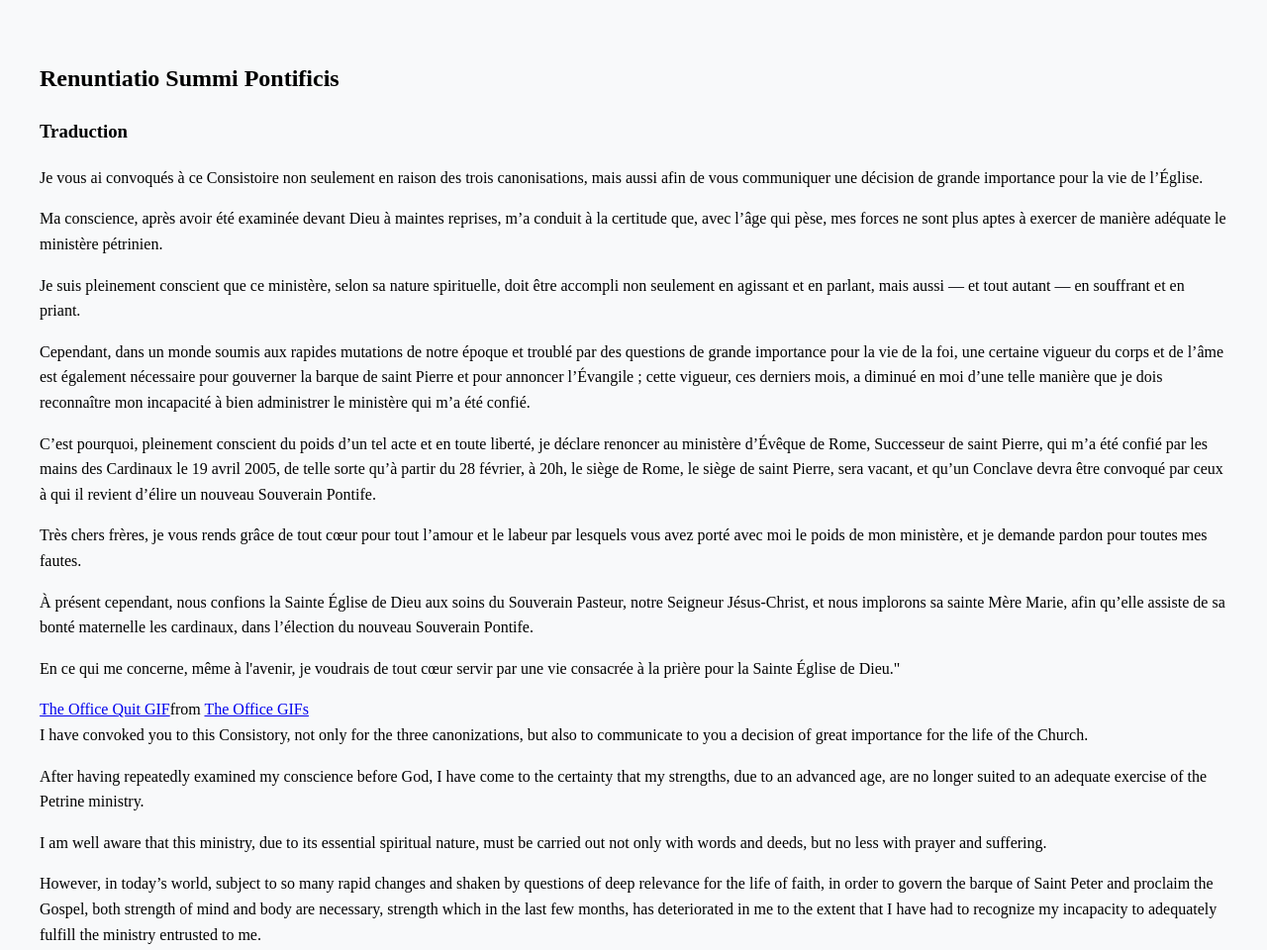
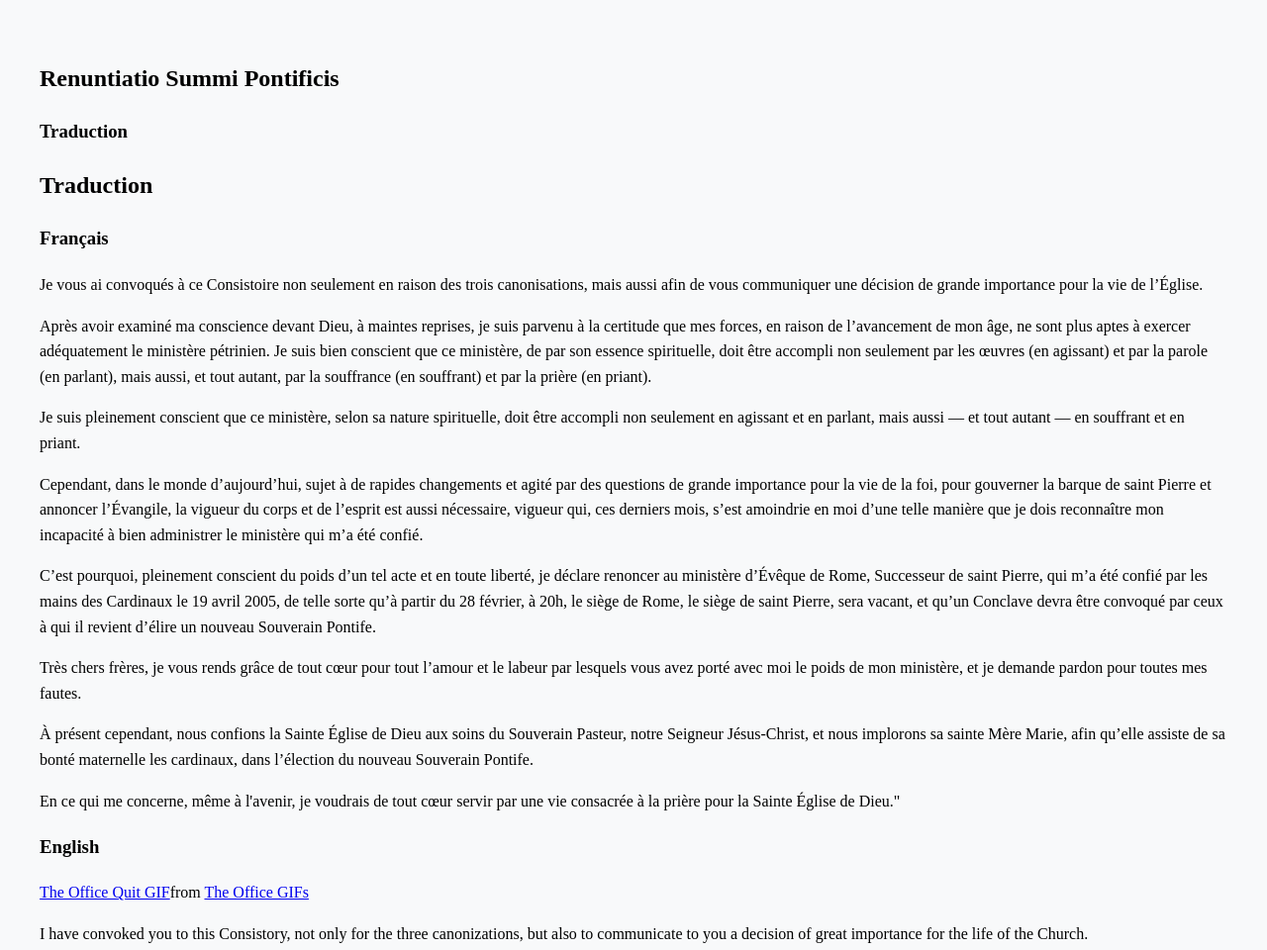
Before and after one commit to elibruyere/traduction-demission, a plain HTML site: page index.html in a window 1280 px wide. Shown: the top 960 px of the page at 99% size. Drawn offline with Linux system fonts and the light colour scheme; a script that the page names is missing.

Commit message:
Update index.html

```diff
--- a/index.html
+++ b/index.html
@@ -25,22 +25,23 @@
       background: #f8f9fa;
     }
   </style>
-
+<h2>Traduction</h2>
+      <h3>Français</h3>
   <p>
       Je vous ai convoqués à ce Consistoire non seulement en raison des trois canonisations, mais aussi afin de vous communiquer une décision de grande importance pour la vie de l’Église.
  </p>
 
   <p>
-   Ma conscience, après avoir été examinée devant Dieu à maintes reprises, m’a conduit à la certitude que, avec l’âge qui pèse, mes forces ne sont plus aptes à exercer de manière adéquate le ministère pétrinien.
- </p>
+Après avoir examiné ma conscience devant Dieu, à maintes reprises, je suis parvenu à la certitude que mes forces, en raison de l’avancement de mon âge, ne sont plus aptes à exercer adéquatement le ministère pétrinien. Je suis bien conscient que ce ministère, de par son essence spirituelle,  doit être accompli non seulement par les œuvres (en agissant) et par la parole (en parlant), mais aussi, et tout autant, par la souffrance (en souffrant) et par la prière (en priant).
+  </p>
 
 <p>
    Je suis pleinement conscient que ce ministère, selon sa nature spirituelle, doit être accompli non seulement en agissant et en parlant, mais aussi — et tout autant — en souffrant et en priant.
  </p>
 
   <p>
-Cependant, dans un monde soumis aux rapides mutations de notre époque et troublé par des questions de grande importance pour la vie de la foi, une certaine vigueur du corps et de l’âme est également nécessaire pour gouverner la barque de saint Pierre et pour annoncer l’Évangile ; cette vigueur, ces derniers mois, a diminué en moi d’une telle manière que je dois reconnaître mon incapacité à bien administrer le ministère qui m’a été confié.
- </p>
+Cependant, dans le monde d’aujourd’hui, sujet à de rapides changements et agité par des questions de grande importance pour la vie de la foi, pour gouverner la barque de saint Pierre et annoncer l’Évangile, la vigueur du corps et de l’esprit est aussi nécessaire, vigueur qui, ces derniers mois, s’est amoindrie en moi d’une telle manière que je dois reconnaître mon incapacité à bien administrer le ministère qui m’a été confié.
+  </p>
 
 <p>
    C’est pourquoi, pleinement conscient du poids d’un tel acte et en toute liberté, je déclare renoncer au ministère d’Évêque de Rome, Successeur de saint Pierre, qui m’a été confié par les mains des Cardinaux le 19 avril 2005, de telle sorte qu’à partir du 28 février, à 20h, le siège de Rome, le siège de saint Pierre, sera vacant, et qu’un Conclave devra être convoqué par ceux à qui il revient d’élire un nouveau Souverain Pontife.
@@ -58,22 +59,28 @@ Cependant, dans un monde soumis aux rapides mutations de notre époque et troubl
    En ce qui me concerne, même à l'avenir, je voudrais de tout cœur servir par une vie consacrée à la prière pour la Sainte Église de Dieu."
  </p>
 
+      <h3>English</h3>
+
 <div class="tenor-gif-embed" data-postid="14775088236889980911" data-share-method="host" data-aspect-ratio="1.76596" data-width="60%"><a href="https://tenor.com/view/the-office-quit-story-dream-life-gif-14775088236889980911">The Office Quit GIF</a>from <a href="https://tenor.com/search/the+office-gifs">The Office GIFs</a></div> <script type="text/javascript" async src="https://tenor.com/embed.js"></script>
 
 
 
-
+<p>
 I have convoked you to this Consistory, not only for the three canonizations, but also to communicate to you a decision of great importance for the life of the Church.
  </p>
+
   <p>
 After having repeatedly examined my conscience before God, I have come to the certainty that my strengths, due to an advanced age, are no longer suited to an adequate exercise of the Petrine ministry.
        </p>
+
   <p>
 I am well aware that this ministry, due to its essential spiritual nature, must be carried out not only with words and deeds, but no less with prayer and suffering.
        </p>
+
   <p>
 However, in today’s world, subject to so many rapid changes and shaken by questions of deep relevance for the life of faith, in order to govern the barque of Saint Peter and proclaim the Gospel, both strength of mind and body are necessary, strength which in the last few months, has deteriorated in me to the extent that I have had to recognize my incapacity to adequately fulfill the ministry entrusted to me.
    </p>
+
   <p>
 For this reason, and well aware of the seriousness of this act, with full freedom I declare that I renounce the ministry of Bishop of Rome, Successor of Saint Peter, entrusted to me by the Cardinals on 19 April 2005, in such a way, that as from 28 February 2013, at 20:00 hours, the See of Rome, the See of Saint Peter, will be vacant and a Conclave to elect the new Supreme Pontiff will have to be convoked by those whose competence it is.
      </p>
```
